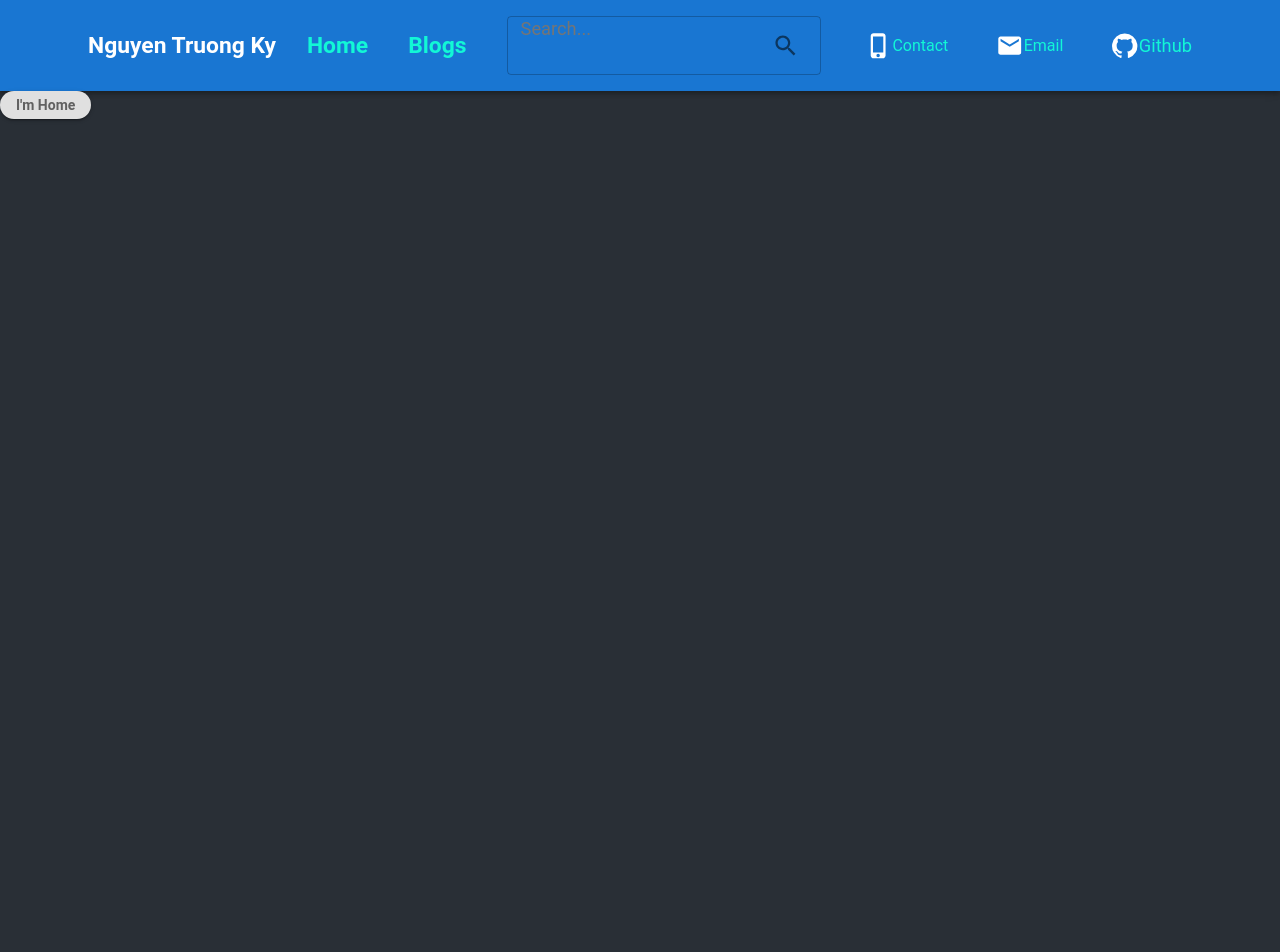
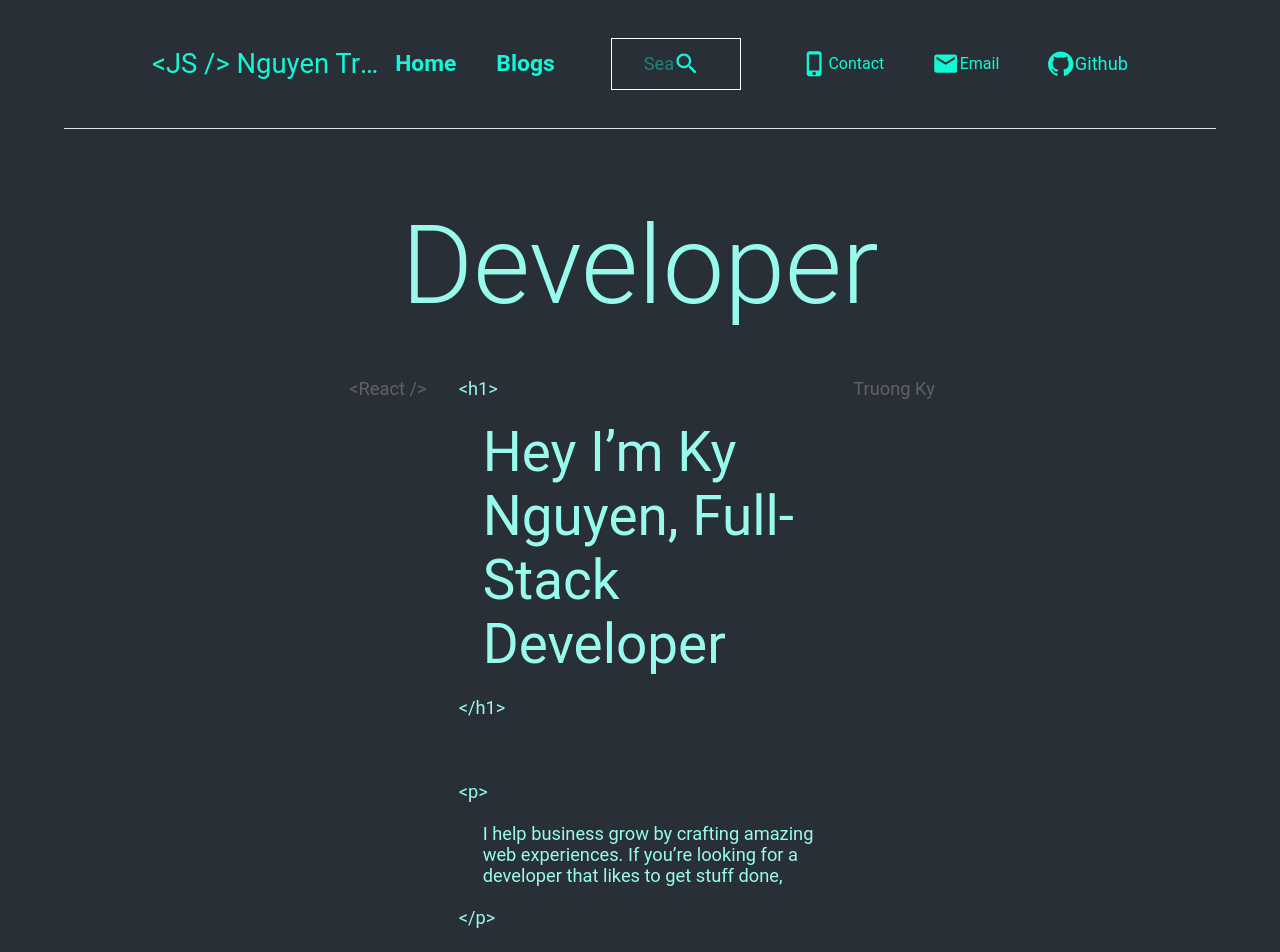
Before and after one commit to kynguyen-dev/portfolio, a React (Vite) app: page / in a window 1280 px wide. Shown: the top 952 px of the page. Before the commit the page ends 800 px from the top, so only its background shows below. Built offline with nearby package versions, Linux system fonts and the light colour scheme.

Commit message:
feat: add cv page

```diff
--- a/src/assets/themes/palettes/index.ts
+++ b/src/assets/themes/palettes/index.ts
@@ -2,14 +2,14 @@ import { PaletteOptions } from '@mui/material';
 
 export const palette: PaletteOptions = {
   primary: {
+    main: '#12F7D6',
+    light: '#98FAEC',
+    contrastText: '#12F7D6',
+  },
+  secondary: {
     main: '#1976d2',
     light: '#42a5f5',
     dark: '#1565c0',
-  },
-  secondary: {
-    main: '#12F7D6',
-    light: '#98FAEC',
-    contrastText: '#424242',
   },
   error: {
     main: '#d32f2f',
--- a/src/components/core/header/index.tsx
+++ b/src/components/core/header/index.tsx
@@ -14,54 +14,15 @@ import MoreIcon from '@mui/icons-material/MoreVert';
 import GitHubIcon from '@mui/icons-material/GitHub';
 import EmailIcon from '@mui/icons-material/Email';
 import PhoneIphoneIcon from '@mui/icons-material/PhoneIphone';
+import { InputAdornment, InputBase, Stack, useTheme } from '@mui/material';
 import { PFButton, PFTypography } from '..';
-import { InputAdornment, Stack, TextField } from '@mui/material';
-
-// const Search = styled('div')(({ theme }) => ({
-//   position: 'relative',
-//   borderRadius: theme.shape.borderRadius,
-//   backgroundColor: alpha(theme.palette.common.white, 0.15),
-//   '&:hover': {
-//     backgroundColor: alpha(theme.palette.common.white, 0.25),
-//   },
-//   marginRight: theme.spacing(2),
-//   marginLeft: 0,
-//   width: '100%',
-//   [theme.breakpoints.up('sm')]: {
-//     marginLeft: theme.spacing(3),
-//     width: 'auto',
-//   },
-// }));
-
-// const SearchIconWrapper = styled('div')(({ theme }) => ({
-//   padding: theme.spacing(0, 2),
-//   height: '100%',
-//   position: 'absolute',
-//   pointerEvents: 'none',
-//   display: 'flex',
-//   alignItems: 'center',
-//   justifyContent: 'center',
-// }));
-
-// const StyledInputBase = styled(InputBase)(({ theme }) => ({
-//   color: 'inherit',
-//   '& .MuiInputBase-input': {
-//     padding: theme.spacing(1, 1, 1, 0),
-//     // vertical padding + font size from searchIcon
-//     paddingLeft: `calc(1em + ${theme.spacing(4)})`,
-//     transition: theme.transitions.create('width'),
-//     width: '100%',
-//     [theme.breakpoints.up('md')]: {
-//       width: '20ch',
-//     },
-//   },
-// }));
 
 export const PFAppBar = () => {
   const [anchorEl, setAnchorEl] = React.useState<null | HTMLElement>(null);
   const [mobileMoreAnchorEl, setMobileMoreAnchorEl] =
     React.useState<null | HTMLElement>(null);
 
+  const { palette } = useTheme();
   const isMenuOpen = Boolean(anchorEl);
   const isMobileMenuOpen = Boolean(mobileMoreAnchorEl);
 
@@ -158,21 +119,27 @@ export const PFAppBar = () => {
 
   return (
     <Box sx={{ flexGrow: 1 }}>
-      <AppBar position='static'>
+      <AppBar
+        position='static'
+        sx={{
+          background: palette.background.default,
+          boxShadow: 'none',
+          paddingY: '32px',
+        }}
+      >
         <Toolbar sx={{ marginX: '64px' }}>
           <PFTypography
-            variant='h6'
+            variant='h5'
             noWrap
-            component='div'
             sx={{ display: { xs: 'none', sm: 'block' } }}
           >
-            Nguyen Truong Ky
+            {'<JS /> Nguyen Truong Ky'}
           </PFTypography>
 
           <Box sx={{ flexGrow: 1 }} />
-          <Stack gap={'32px'} direction={'row'}>
+          <Stack gap={'48px'} direction={'row'}>
             <Stack gap={'24px'} direction={'row'}>
-              <PFButton variant='text' color='secondary'>
+              <PFButton variant='text'>
                 <PFTypography
                   variant='h6'
                   noWrap
@@ -182,7 +149,7 @@ export const PFAppBar = () => {
                   Home
                 </PFTypography>
               </PFButton>
-              <PFButton variant='text' color='secondary'>
+              <PFButton variant='text'>
                 <PFTypography
                   variant='h6'
                   noWrap
@@ -194,18 +161,24 @@ export const PFAppBar = () => {
               </PFButton>
             </Stack>
 
-            <TextField
-              label='Search...'
-              // sx={{ m: 1, width: '25ch' }}
-              InputProps={{
-                endAdornment: (
+            <Toolbar
+              style={{
+                minHeight: '48px',
+                display: 'flex',
+                alignItems: 'center',
+                border: '1px solid #fff',
+              }}
+            >
+              <InputBase
+                placeholder='Search...'
+                endAdornment={
                   <InputAdornment position='start'>
-                    <SearchIcon />
+                    <SearchIcon color='primary' />
                   </InputAdornment>
-                ),
-              }}
-              sx={{ paddingY: '16px' }}
-            />
+                }
+                sx={{ flex: 1, marginX: 1, color: palette.primary.main }}
+              />
+            </Toolbar>
 
             <Box sx={{ display: { xs: 'none', md: 'flex' }, gap: '24px' }}>
               <IconButton
@@ -214,9 +187,7 @@ export const PFAppBar = () => {
                 color='inherit'
               >
                 <PhoneIphoneIcon />
-                <PFTypography variant='body2' colorVariant='secondary.main'>
-                  Contact
-                </PFTypography>
+                <PFTypography variant='body2'>Contact</PFTypography>
               </IconButton>
               <IconButton
                 size='large'
@@ -224,9 +195,7 @@ export const PFAppBar = () => {
                 color='inherit'
               >
                 <EmailIcon />
-                <PFTypography colorVariant='secondary.main' variant='body2'>
-                  Email
-                </PFTypography>
+                <PFTypography variant='body2'>Email</PFTypography>
               </IconButton>
               <IconButton
                 size='large'
@@ -238,10 +207,7 @@ export const PFAppBar = () => {
                 color='inherit'
               >
                 <GitHubIcon />
-                <PFTypography colorVariant='secondary.main' variant='body1'>
-                  {' '}
-                  Github
-                </PFTypography>
+                <PFTypography variant='body1'>Github</PFTypography>
               </IconButton>
             </Box>
           </Stack>
--- /dev/null
+++ b/src/components/pages/cv/index.tsx
@@ -0,0 +1,83 @@
+import { PFTypography } from '@components/core';
+import { Grid, IconButton, Stack, useTheme } from '@mui/material';
+import EmailIcon from '@mui/icons-material/Email';
+
+export const CurriculumVitae = () => {
+  const { palette } = useTheme();
+  return (
+    <Stack
+      paddingY={'72px'}
+      display={'flex'}
+      alignItems={'center'}
+      gap={'48px'}
+    >
+      <PFTypography variant='h1' color={palette.primary.light}>
+        Developer
+      </PFTypography>
+      <Grid container spacing={4}>
+        <Grid item xs={4} display={'flex'} justifyContent={'flex-end'}>
+          <PFTypography variant='body1'>{'<React />'}</PFTypography>
+        </Grid>
+        <Grid item xs={4} display={'flex'} justifyContent={'flex-start'}>
+          <Stack direction={'column'}>
+            <PFTypography variant='body1' color={palette.primary.light}>
+              {'<h1>'}
+            </PFTypography>
+            <br />
+            <PFTypography
+              paddingLeft={'24px'}
+              variant='h3'
+              color={palette.primary.light}
+            >
+              Hey I’m Ky Nguyen, Full-Stack Developer
+            </PFTypography>
+            <br />
+            <PFTypography variant='body1' color={palette.primary.light}>
+              {'</h1>'}
+            </PFTypography>
+            <br />
+            <br />
+            <br />
+            <PFTypography variant='body1' color={palette.primary.light}>
+              {'<p>'}
+            </PFTypography>
+            <br />
+            <PFTypography
+              paddingLeft={'24px'}
+              variant='body1'
+              color={palette.primary.light}
+            >
+              I help business grow by crafting amazing web experiences. If
+              you’re looking for a developer that likes to get stuff done,
+            </PFTypography>
+            <br />
+            <PFTypography variant='body1' color={palette.primary.light}>
+              {'</p>'}
+            </PFTypography>
+            <br />
+
+            <Stack direction={'row'} gap={'12px'}>
+              <PFTypography
+                paddingLeft={'24px'}
+                variant='h3'
+                color={palette.primary.light}
+              >
+                let’s talk
+              </PFTypography>
+              <IconButton
+                size='large'
+                aria-label='show 17 new notifications'
+                color='primary'
+              >
+                <EmailIcon />
+              </IconButton>
+            </Stack>
+          </Stack>
+        </Grid>
+        <Grid item xs={4} display={'flex'} justifyContent={'flex-start'}>
+          <PFTypography variant='body1'>Truong Ky</PFTypography>
+        </Grid>
+      </Grid>
+    </Stack>
+  );
+};
--- a/src/pages/Home.tsx
+++ b/src/pages/Home.tsx
@@ -1,12 +1,15 @@
 import { PFAppBar } from '@components/core/header';
-import { PFWhiteButton } from '@components/core/button';
+import { CurriculumVitae } from '@components/pages/cv';
+import { Divider, Stack, useTheme } from '@mui/material';
 
 const Home = () => {
+  const { palette } = useTheme();
   return (
-    <>
+    <Stack paddingX='64px'>
       <PFAppBar />
-      <PFWhiteButton>I'm Home</PFWhiteButton>
-    </>
+      <Divider sx={{ backgroundColor: palette.common.white }} />
+      <CurriculumVitae />
+    </Stack>
   );
 };
 
```
